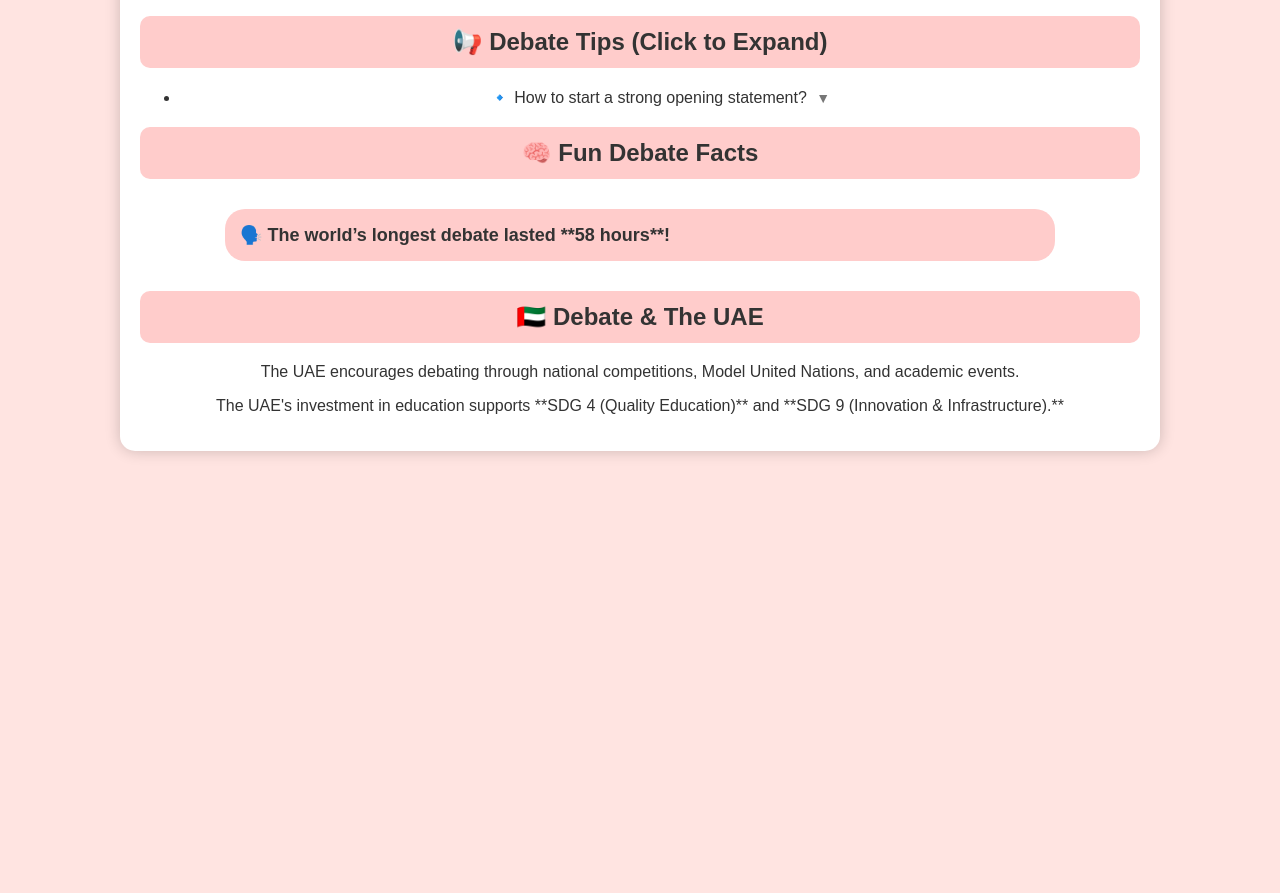
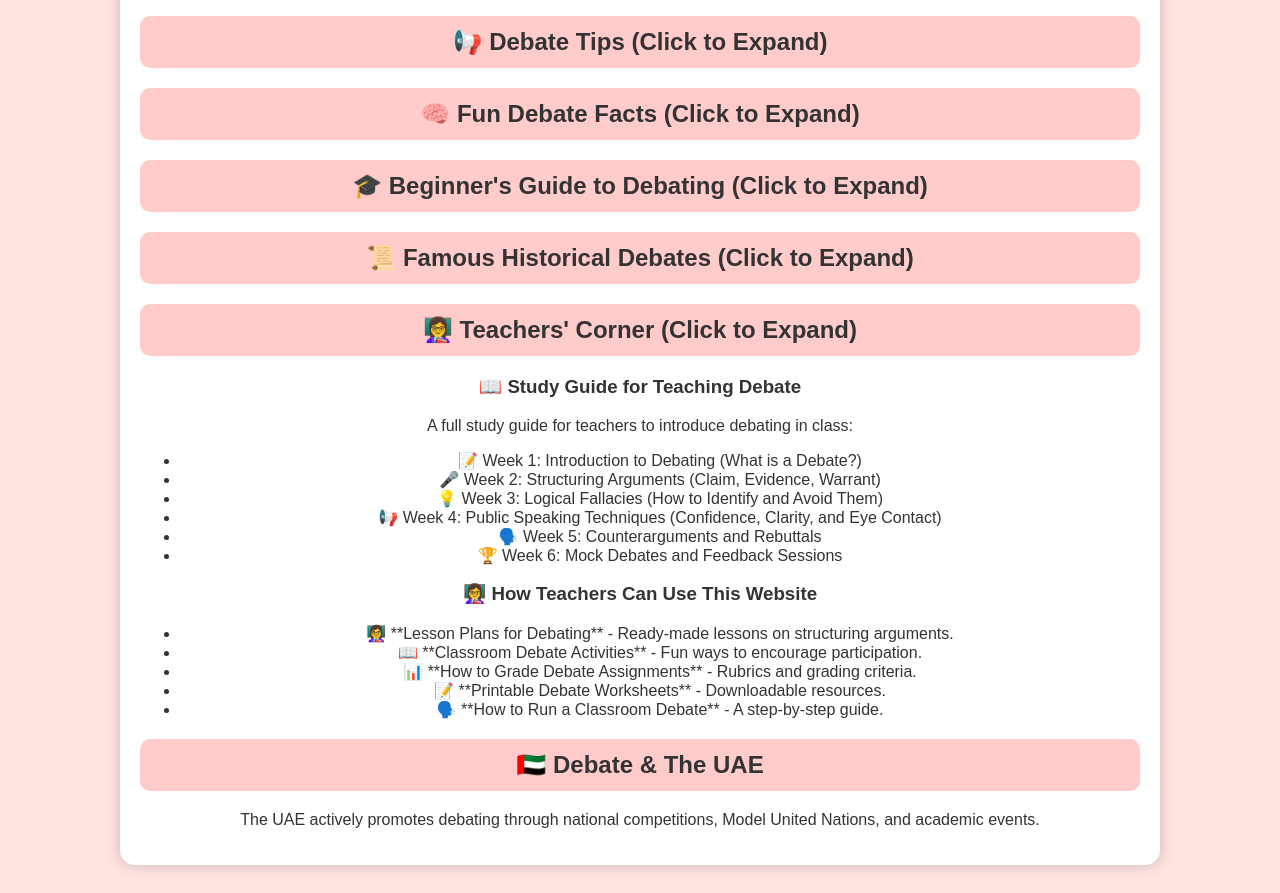
Before and after one commit to coolnoor5/AI-Debate-Assistant, a plain HTML site: page index.html in a window 1280 px wide. Shown: the part 479-1372 px from the top of the page. Before the commit the page ends 958 px from the top, so only its background shows below. Drawn offline with Linux system fonts and the light colour scheme.

Commit message:
Update index.html

```diff
--- a/index.html
+++ b/index.html
@@ -3,31 +3,27 @@
 <head>
     <meta charset="UTF-8">
     <meta name="viewport" content="width=device-width, initial-scale=1.0">
-    <title>AI Debate Assistant</title>
+    <title>AI Debate Assistant - The Ultimate Guide</title>
     <link rel="stylesheet" href="styles.css">
 </head>
 <body>
     <div class="container">
         <h1>🎙️ AI Debate Assistant</h1>
-        <p>Welcome! Select a debate topic and get full pre-made arguments.</p>
+        <p>Welcome! Select a debate topic and get full pre-made arguments, essays, and resources.</p>
 
         <h2>💡 Select a Debate Topic:</h2>
         <select id="debate-topics">
             <option value="">-- Choose a Topic --</option>
-            <option value="school-uniforms">Should school uniforms be mandatory?</option>
-            <option value="social-media">Should social media have age restrictions?</option>
             <option value="ai-jobs">Is AI taking over human jobs?</option>
             <option value="homework-ban">Should homework be banned?</option>
             <option value="climate-change">Is climate change the biggest crisis today?</option>
-            <option value="animal-testing">Should animal testing be banned?</option>
-            <option value="space-exploration">Should governments invest in space exploration?</option>
             <option value="free-education">Should university education be free for all?</option>
             <option value="gun-control">Should stricter gun control laws be implemented?</option>
-            <option value="video-games">Do video games cause violent behavior?</option>
+            <option value="space-exploration">Should governments fund space exploration?</option>
+            <option value="social-media-age">Should social media have age restrictions?</option>
         </select>
 
         <button id="generate-debate">Generate Full Debate</button>
-
         <div id="debate-response" class="bubble"></div>
 
         <section>
@@ -36,22 +32,61 @@
         </section>
 
         <section>
-            <h2>📢 Debate Tips (Click to Expand)</h2>
-            <ul id="debate-tips">
-                <li onclick="toggleTip(1)">🔹 How to start a strong opening statement? <span class="arrow">▼</span></li>
-                <p id="tip1" class="hidden">Start with a powerful question or a shocking fact to grab attention!</p>
-            </ul>
+            <h2 class="expandable">📢 Debate Tips (Click to Expand)</h2>
+            <div class="expandable-content">
+                <ul id="debate-tips-list"></ul>
+            </div>
         </section>
 
         <section>
-            <h2>🧠 Fun Debate Facts</h2>
-            <div class="bubble">🗣️ The world’s longest debate lasted **58 hours**!</div>
+            <h2 class="expandable">🧠 Fun Debate Facts (Click to Expand)</h2>
+            <div class="expandable-content">
+                <ul id="debate-facts-list"></ul>
+            </div>
+        </section>
+
+        <section>
+            <h2 class="expandable">🎓 Beginner's Guide to Debating (Click to Expand)</h2>
+            <div class="expandable-content">
+                <ul id="beginner-tips-list"></ul>
+            </div>
+        </section>
+
+        <section>
+            <h2 class="expandable">📜 Famous Historical Debates (Click to Expand)</h2>
+            <div class="expandable-content">
+                <ul id="historical-debates-list"></ul>
+            </div>
+        </section>
+
+        <section>
+            <h2 class="expandable">👩‍🏫 Teachers' Corner (Click to Expand)</h2>
+            <div class="expandable-content">
+                <h3>📖 Study Guide for Teaching Debate</h3>
+                <p>A full study guide for teachers to introduce debating in class:</p>
+                <ul>
+                    <li>📝 Week 1: Introduction to Debating (What is a Debate?)</li>
+                    <li>🎤 Week 2: Structuring Arguments (Claim, Evidence, Warrant)</li>
+                    <li>💡 Week 3: Logical Fallacies (How to Identify and Avoid Them)</li>
+                    <li>📢 Week 4: Public Speaking Techniques (Confidence, Clarity, and Eye Contact)</li>
+                    <li>🗣️ Week 5: Counterarguments and Rebuttals</li>
+                    <li>🏆 Week 6: Mock Debates and Feedback Sessions</li>
+                </ul>
+
+                <h3>👩‍🏫 How Teachers Can Use This Website</h3>
+                <ul>
+                    <li>👩‍🏫 **Lesson Plans for Debating** - Ready-made lessons on structuring arguments.</li>
+                    <li>📖 **Classroom Debate Activities** - Fun ways to encourage participation.</li>
+                    <li>📊 **How to Grade Debate Assignments** - Rubrics and grading criteria.</li>
+                    <li>📝 **Printable Debate Worksheets** - Downloadable resources.</li>
+                    <li>🗣️ **How to Run a Classroom Debate** - A step-by-step guide.</li>
+                </ul>
+            </div>
         </section>
 
         <section>
             <h2>🇦🇪 Debate & The UAE</h2>
-            <p>The UAE encourages debating through national competitions, Model United Nations, and academic events.</p>
-            <p>The UAE's investment in education supports **SDG 4 (Quality Education)** and **SDG 9 (Innovation & Infrastructure).**</p>
+            <p>The UAE actively promotes debating through national competitions, Model United Nations, and academic events.</p>
         </section>
     </div>
 
```
